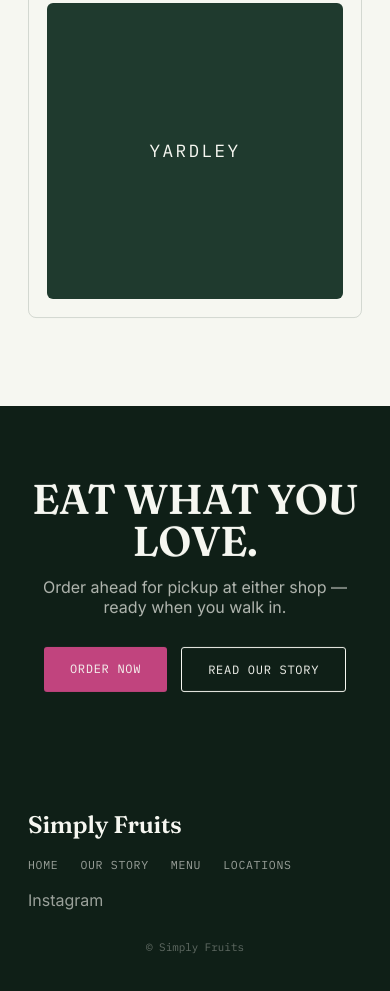
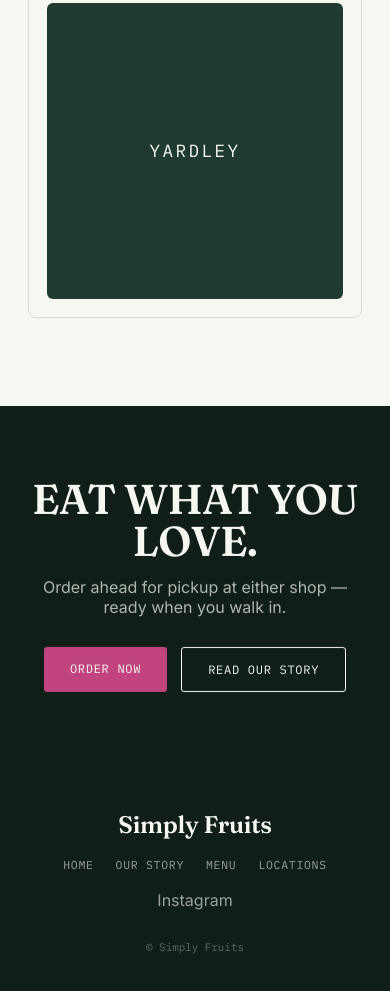
Before and after one commit to Shrijicol/simplyfruitswebsite, a plain HTML site: page index.html in a window 390 px wide. Shown: the part 1322-2313 px from the top of the page. Drawn offline with Linux system fonts and the light colour scheme.

Commit message:
Update style.css

```diff
--- a/style.css
+++ b/style.css
@@ -529,15 +529,15 @@ footer.site-footer {
   padding: 46px 0 30px;
 }
 footer.site-footer .wrap {
-  display: flex;
-  justify-content: space-between;
+  display: grid;
+  grid-template-columns: 1fr auto 1fr;
   align-items: center;
-  flex-wrap: wrap;
   gap: 18px;
 }
-footer.site-footer .logo { color: var(--cream); }
-.foot-links { display: flex; gap: 22px; font-family: var(--mono); font-size: 0.72rem; letter-spacing: 0.06em; text-transform: uppercase; }
+footer.site-footer .logo { color: var(--cream); justify-self: start; }
+.foot-links { display: flex; justify-content: center; gap: 22px; font-family: var(--mono); font-size: 0.72rem; letter-spacing: 0.06em; text-transform: uppercase; }
 .foot-links a:hover { color: var(--orange); }
+.foot-social { justify-self: end; }
 .foot-social a { color: rgba(246,247,241,0.6); }
 .foot-social a:hover { color: var(--orange); }
 .foot-bottom {
@@ -668,6 +668,12 @@ footer.site-footer .logo { color: var(--cream); }
 
 /* ---------- Responsive ---------- */
 @media (max-width: 860px) {
+  footer.site-footer .wrap {
+    grid-template-columns: 1fr;
+    justify-items: center;
+    text-align: center;
+  }
+  footer.site-footer .logo, .foot-social { justify-self: center; }
   nav.main-nav { display: none; }
   .nav-toggle {
     display: block;
```
